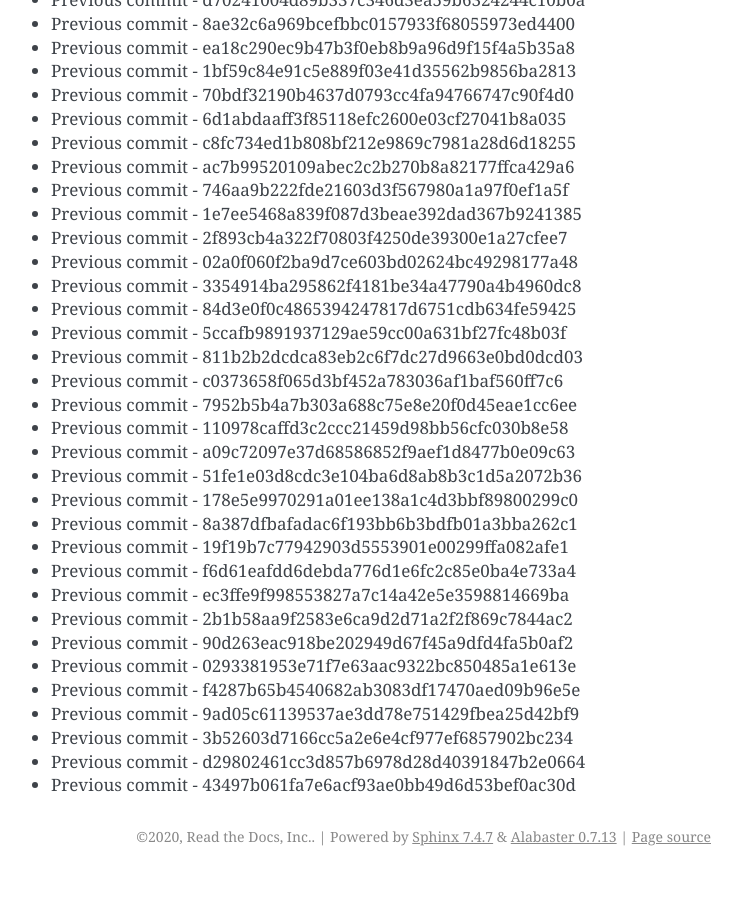
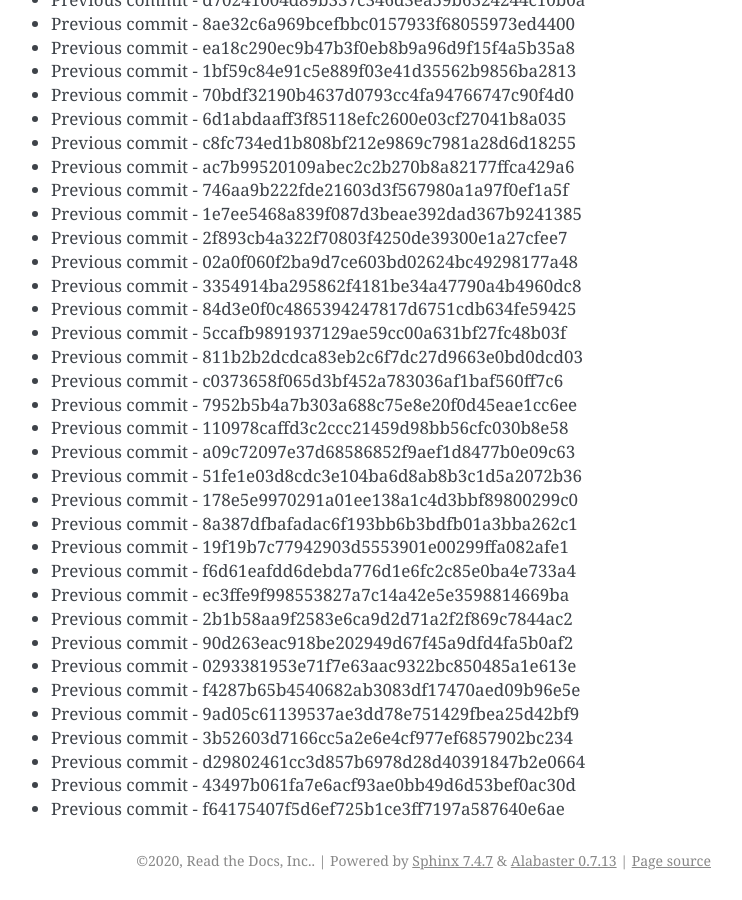
Before and after one commit to readthedocs/rtd-git-stresstest, a Sphinx documentation site: the page built from docs/updates.rst, in a window 1280 px wide and 900 px high, scrolled down 12197 px. Shown: the whole window, without its empty margins (399-1141 px from the left). Built offline with Sphinx 7.4.7, drawn with Linux system fonts in a browser that asks for light colours; before the commit the page ends 13073 px from its top, so only the background shows below that.

Commit message:
Generating commit from previous: f64175407f5d6ef725b1ce3ff7197a587640e6ae

```diff
--- a/docs/updates.rst
+++ b/docs/updates.rst
@@ -544,3 +544,4 @@ It can be tested for any performance characteristics.
 * Previous commit - 3b52603d7166cc5a2e6e4cf977ef6857902bc234
 * Previous commit - d29802461cc3d857b6978d28d40391847b2e0664
 * Previous commit - 43497b061fa7e6acf93ae0bb49d6d53bef0ac30d
+* Previous commit - f64175407f5d6ef725b1ce3ff7197a587640e6ae
```
